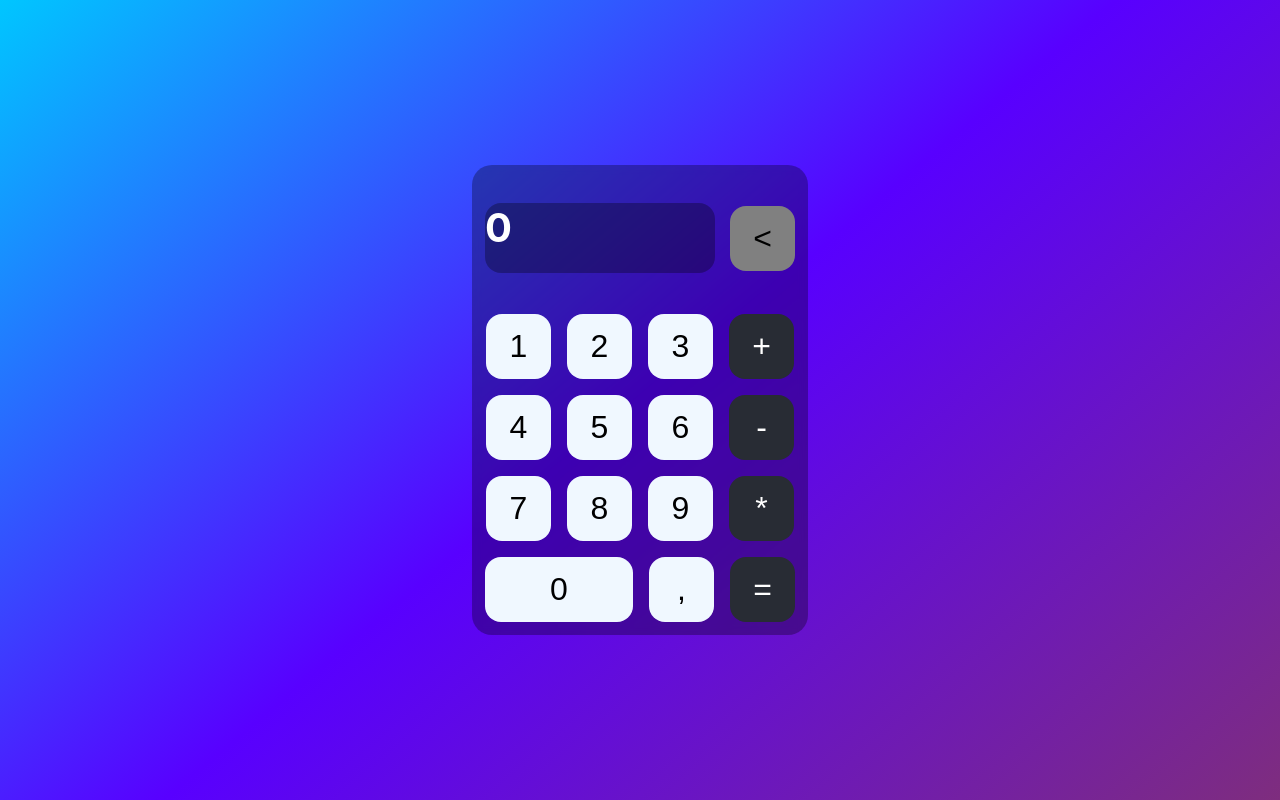
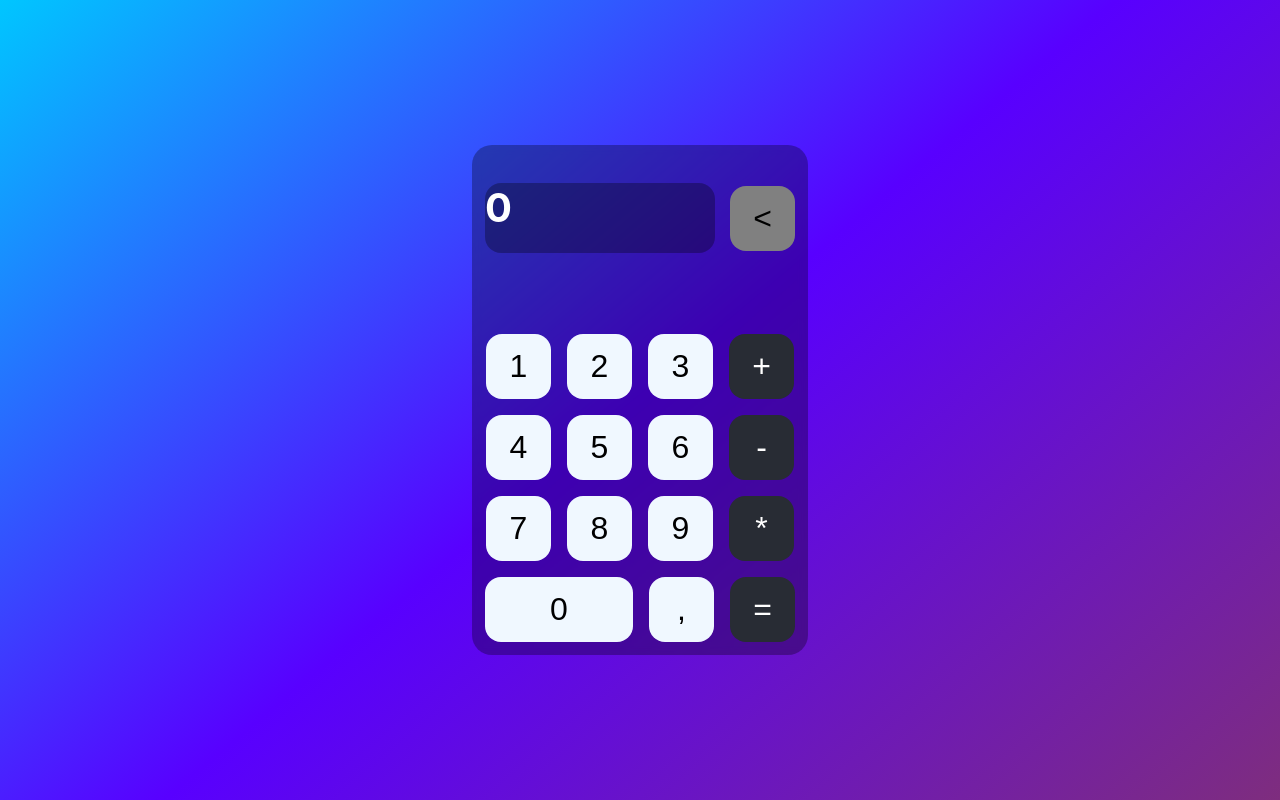
Before and after one commit to JeroenRaaf/ReactCalculatorApp, a React (Create React App) app in the folder app/: page / in a window 1280 px wide. Built offline with nearby package versions, Linux system fonts and the light colour scheme; the HTML template or start-up script is replaced by a standard one.

Commit message:
Errors messages no longer mess up the calculator positions.

```diff
--- a/app/src/App.css
+++ b/app/src/App.css
@@ -8,13 +8,15 @@ body {
 
 .body {
     display: flex;
+    flex-direction: column;
     align-items: center;
-    flex-direction: column;
-    align-content: center;
+    align-content: flex-start;
     background: rgba(0, 0, 0, 0.30);
     border-radius: 20px;
     width: auto;
     padding: 5px;
+    height: 500px;
+    max-height: 500px;
     backdrop-filter: blur(4px);
     -webkit-backdrop-filter: blur(4px);
 }
@@ -111,24 +113,13 @@ body {
 }
 
 .screensection {
+    position: sticky;
+    top: 0;
     display: flex;
     justify-content: space-between;
     align-items: center;
     width: 100%;
-}
-
-.screenpos {
-    display: flex;
-    flex-direction: row;
-    justify-content: flex-end;
-    align-items: center;
-    margin: 0;
-}
-
-.delpos {
-    flex-direction: row;
-    justify-content: flex-end;
-    margin: 0;
+    height: auto;
 }
 
 h1 {
@@ -152,3 +143,11 @@ h1 {
     align-items: center;
     width: 100%;
 }
+
+.buttonBody {
+    display: flex;
+    flex-direction: column;
+    justify-content: flex-end;
+    align-items: center;
+    height: 100%;
+}
--- a/app/src/App.js
+++ b/app/src/App.js
@@ -75,14 +75,11 @@ function App() {
       <>
           <div className="body">
               <div className="screensection">
-                  <div className="screenpos">
                   <h2 className="screen">{screen}</h2>
-                  </div>
-                  <div className="delpos">
                   <button className="del" onClick={handleDelClick}>{'<'}</button>
               </div>
-              </div>
               <p className="error">{errormsg}</p>
+              <div className="buttonBody">
                   <div className="section">
                       <button className="num" onClick={() => handleButtonClick(1)}>1</button>
                       <button className="num" onClick={() => handleButtonClick(2)}>2</button>
@@ -108,6 +105,7 @@ function App() {
                       <button className="operator" onClick={() => handleCalcClick()}>=</button>
                   </div>
               </div>
+          </div>
       </>
   );
 }
```
Also changed, not shown: 1 other file (tests, documents, lock files or other folders). Lines whose indentation alone changed are shown as unchanged.
